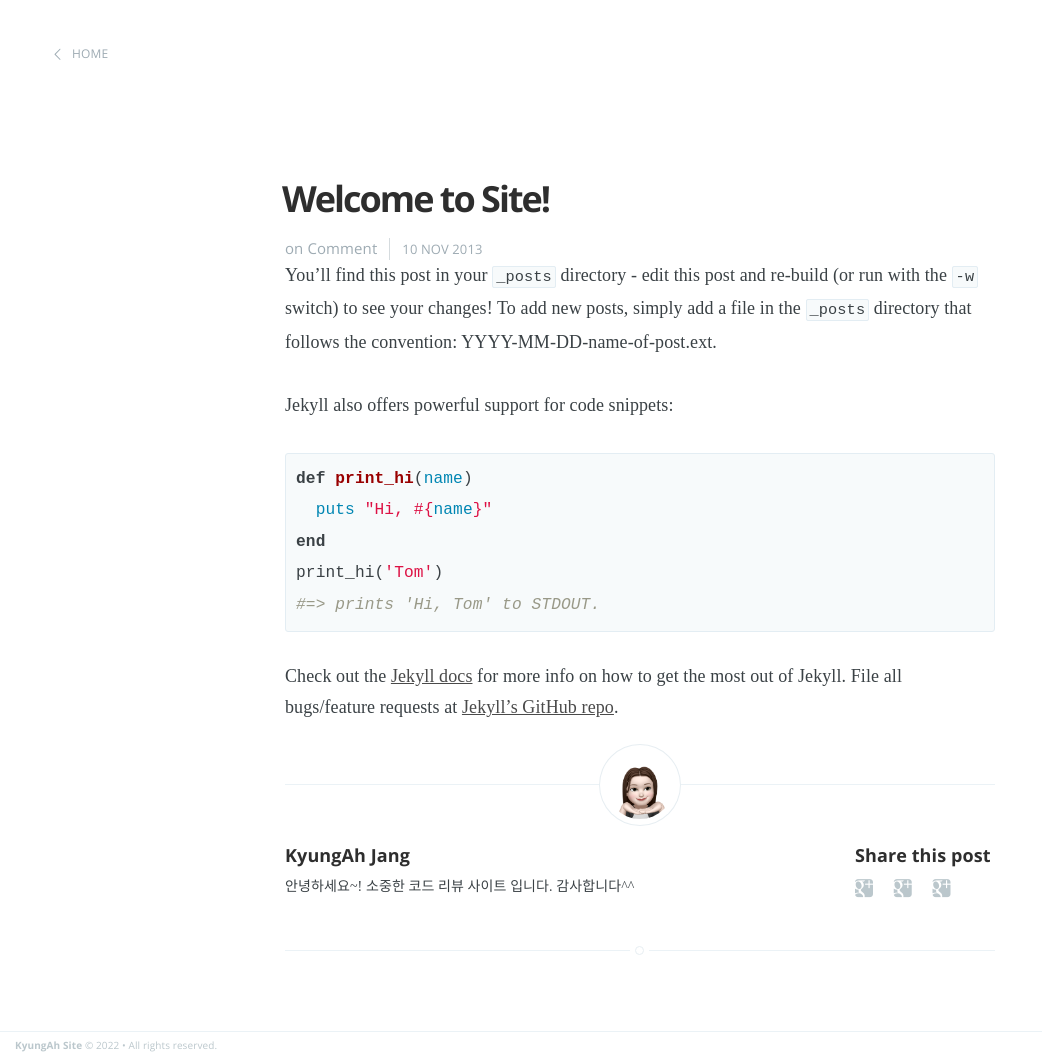
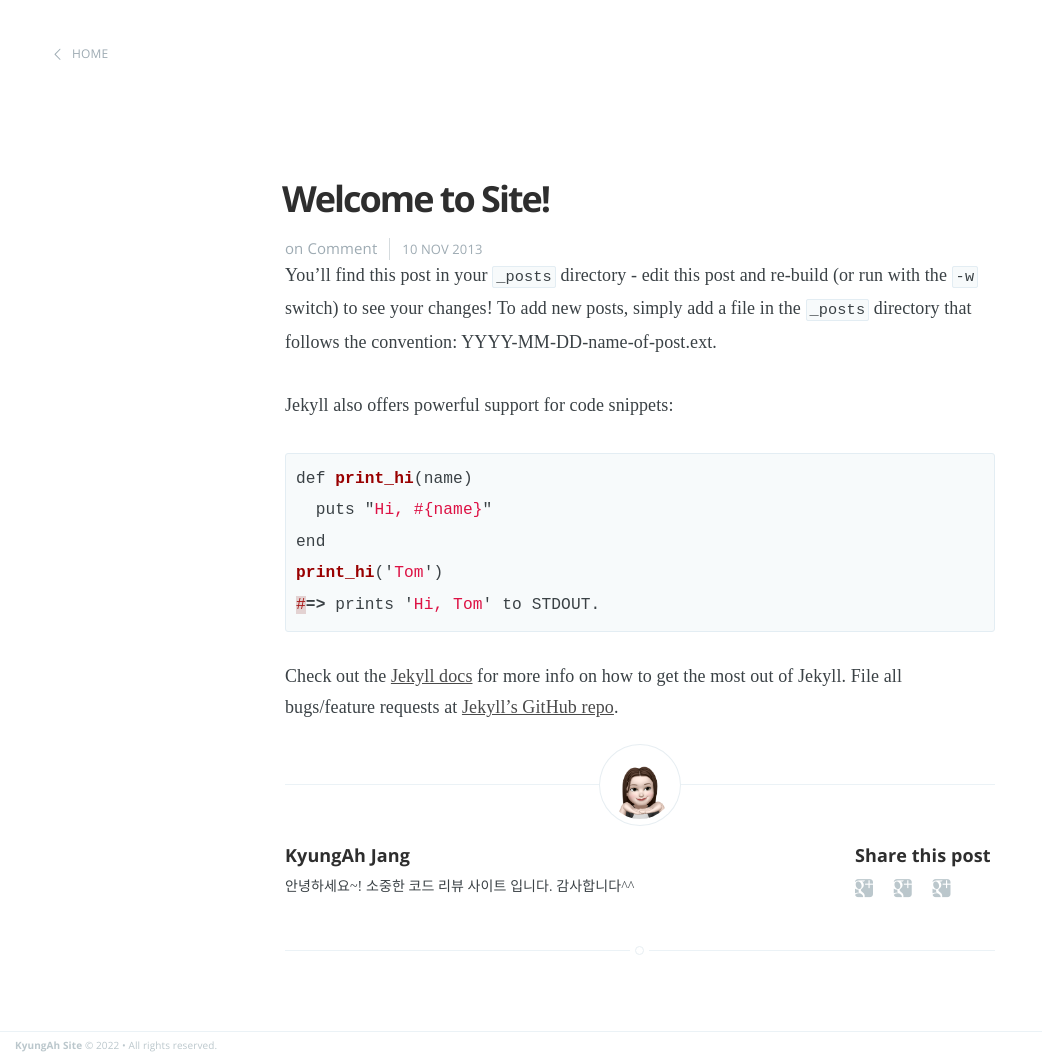
Before and after one commit to kajang93/kajang93.github.io, a Jekyll site: the page built from _posts/2022-11-10-welcome-to-jekyll.markdown, in a window 1280 px wide. Shown: the whole page, without its empty margins (0-1042 px from the left). Built offline with Jekyll 4.4.1, drawn with Linux system fonts in a browser that asks for light colours.

Commit message:
커밋27

```diff
--- a/_posts/2022-11-10-welcome-to-jekyll.markdown
+++ b/_posts/2022-11-10-welcome-to-jekyll.markdown
@@ -10,7 +10,7 @@ To add new posts, simply add a file in the `_posts` directory that follows the c
 
 Jekyll also offers powerful support for code snippets:
 
-{% highlight ruby %}
+{% highlight javascript %}
 def print_hi(name)
   puts "Hi, #{name}"
 end
```
